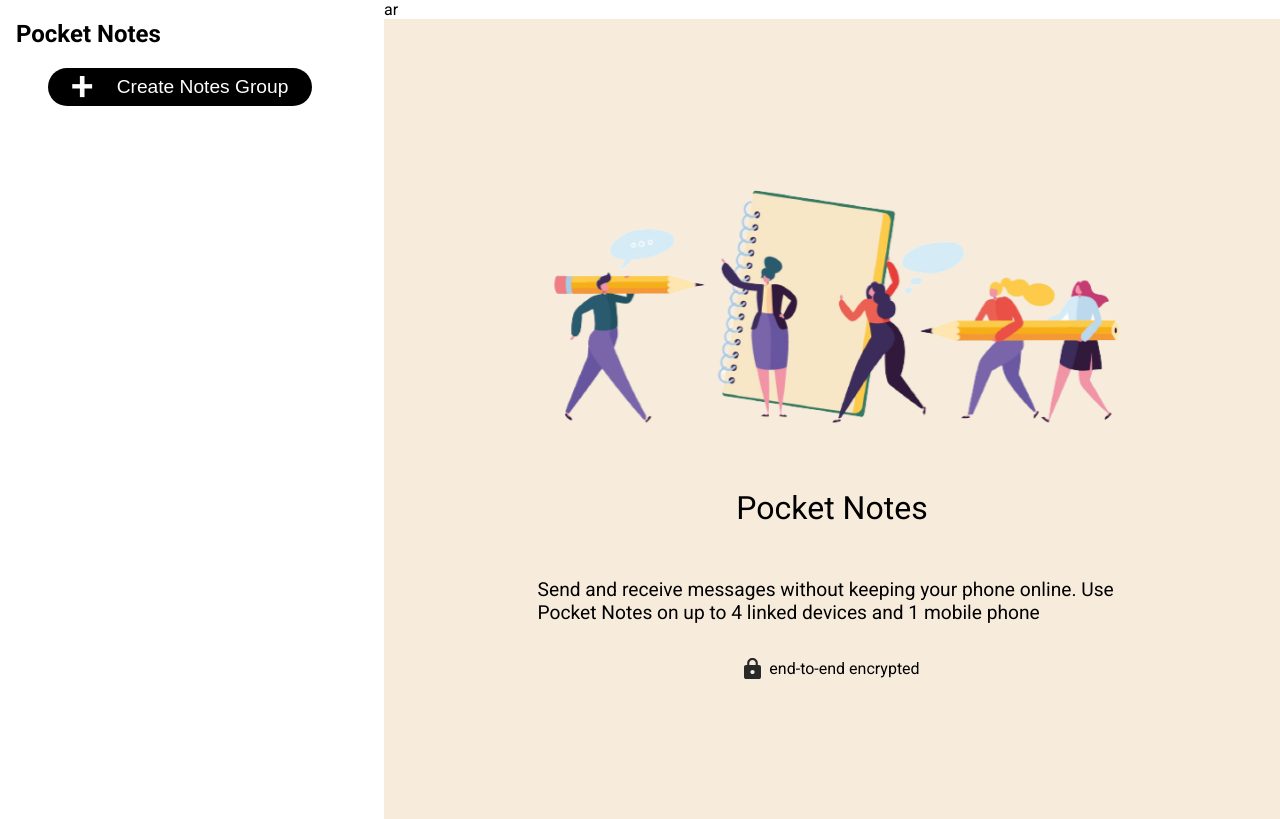
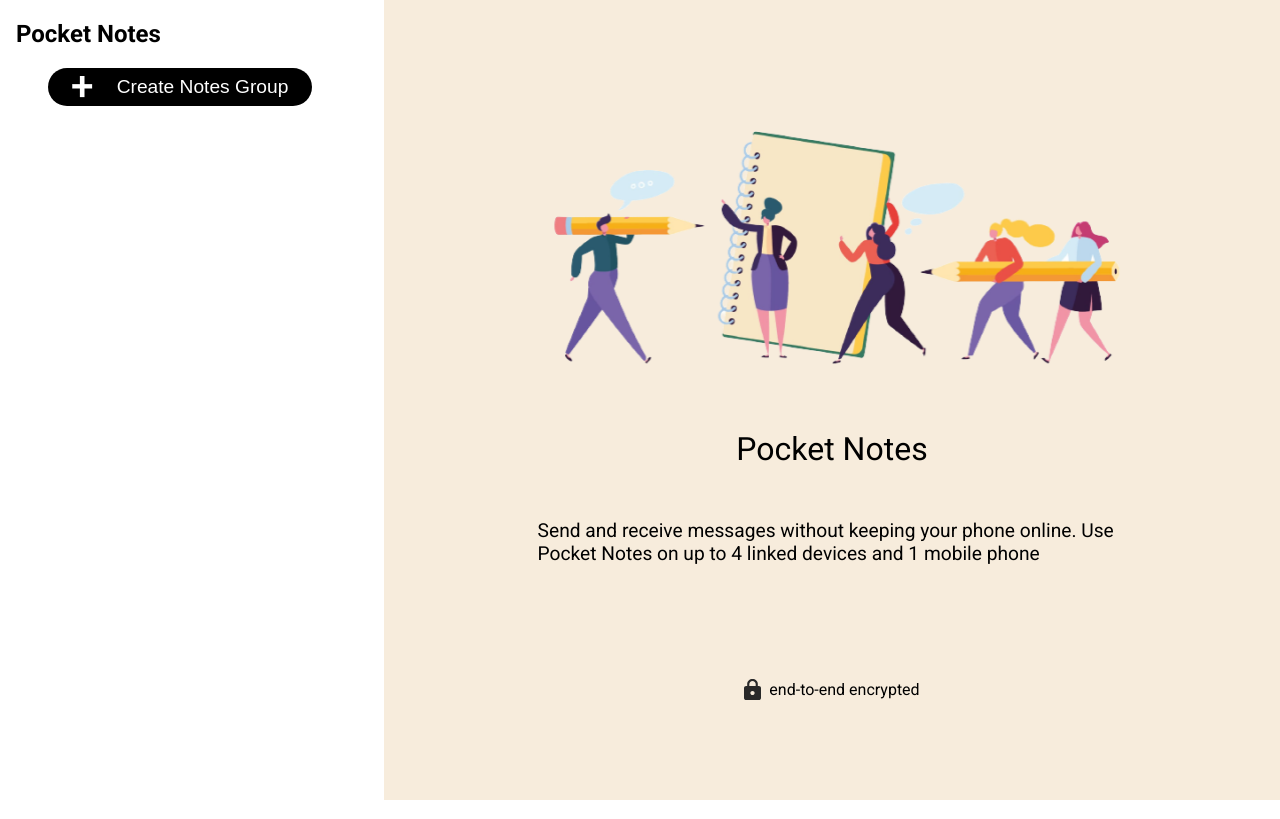
Before and after one commit to keshav7662/Notes-Taking-App, a React (Vite) app: page / in a window 1280 px wide. Built offline with nearby package versions, Linux system fonts and the light colour scheme; a web font is replaced by a local one.

Commit message:
bug fix!

```diff
--- a/src/Pages/Home.jsx
+++ b/src/Pages/Home.jsx
@@ -52,7 +52,7 @@
                         </div>
                     </div>
                 </div>
-                <div className={`${styles['notes-details']} ${showChatContainer ? styles['block'] : styles['hidden']}`}>ar
+                <div className={`${styles['notes-details']} ${showChatContainer ? styles['block'] : styles['hidden']}`}>
                     {
                         displayPoster ? (
                             <div className={styles['poster-container']}>
--- a/src/Pages/Home.module.css
+++ b/src/Pages/Home.module.css
@@ -91,6 +91,7 @@
     opacity: 0.4;
 }
 .encryption-text{
+    margin-top: 5rem;
     display: flex;
     align-items: center;
     gap: 0.5rem;
```
